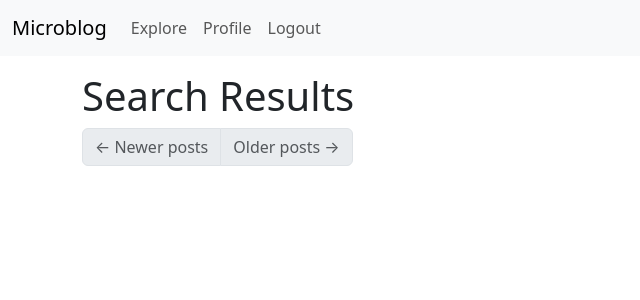
After one commit to davisnygren/flask-website, a Python web app: template microblog/app/templates/search.html in a window 1280 px wide. The commit adds this page. Shown: the top 300 px of the page, without its empty margins (0-640 px from the left). Run offline with Jinja, Linux system fonts and the light colour scheme; the template is opened without the code that fills it, so the values that code supplies are empty; some libraries are stand-ins or nearby versions.

Commit message:
added search page and updated navbar with search box

```diff
--- a/microblog/app/templates/base.html
+++ b/microblog/app/templates/base.html
@@ -28,6 +28,15 @@
             <li class="nav-item">
               <a class="nav-link" href="{{ url_for('main.explore') }}">Explore</a>
             </li>
+            {% if g.search_form %}
+            <form class="navbar-form navbar-left" method="get"
+                  action="{{ url_for('main.search') }}">
+              <div class="form-group">
+                {{ g.search_form.q(size=20, class='form-control',
+                    placeholder=g.search_form.q.label.text) }}
+              </div>
+            </form>
+            {% endif %}
             {% if current_user.is_anonymous %}
             <li class="nav-item">
               <a class="nav-link" href="{{ url_for('auth.login') }}">Login</a>
--- /dev/null
+++ b/microblog/app/templates/search.html
@@ -0,0 +1,22 @@
+{% extends "base.html" %}
+
+{% block content %}
+  <h1>{{ 'Search Results' }}</h1>
+  {% for post in posts %}
+    {% include '_post.html' %}
+  {% endfor %}
+  <nav aria-label="Post navigation">
+    <ul class="pagination">
+      <li class="page-item{% if not prev_url %} disabled{% endif %}">
+        <a class="page-link" href="{{ prev_url }}">
+          <span aria-hidden="true">&larr;</span> {{ 'Newer posts' }}
+        </a>
+      </li>
+      <li class="page-item{% if not next_url %} disabled{% endif %}">
+        <a class="page-link" href="{{ next_url }}">
+          {{ 'Older posts' }} <span aria-hidden="true">&rarr;</span>
+        </a>
+      </li>
+    </ul>
+  </nav>
+{% endblock %}
```
Also changed, not shown: microblog/app/main/forms.py (+12 -0 lines), microblog/app/main/routes.py (+22 -2 lines). Lines whose indentation alone changed are shown as unchanged.
